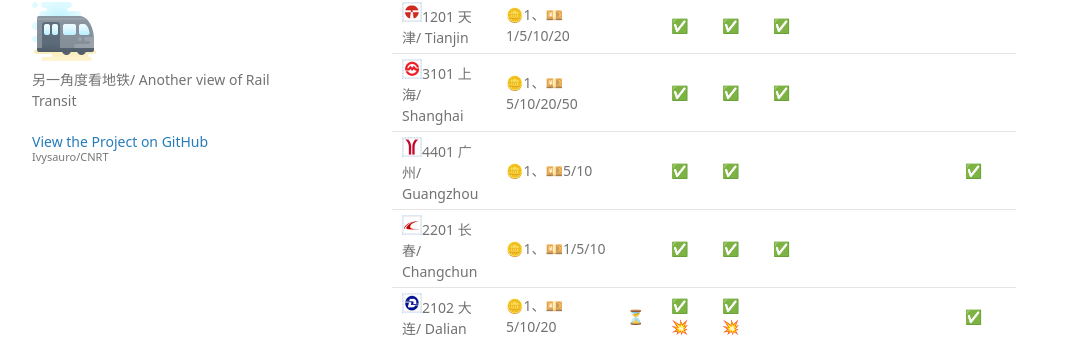
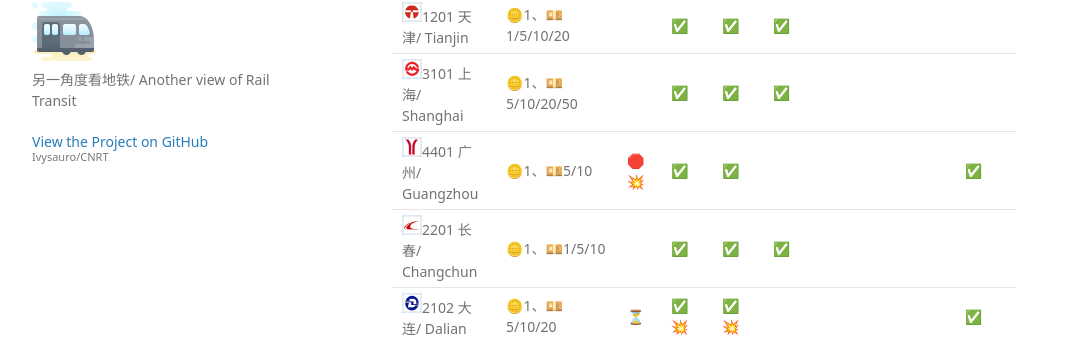
Before and after one commit to Ivysauro/CNRT, a Jekyll site: the page built from data/Pay.md, in a window 1280 px wide and 900 px high, scrolled down 4594 px. Shown: the part 109-452 px from the top of the window, without its empty margins (178-1249 px from the left). Built offline with Jekyll 4.4.1, drawn with Linux system fonts in a browser that asks for light colours; some web fonts are replaced; our own code applies the rules of GitHub Pages for plain Markdown files; a script that is not in the unit is left out.

Commit message:
🍊更新广州数据

```diff
--- a/data/Pay.md
+++ b/data/Pay.md
@@ -131,7 +131,7 @@
 | <img src="https://raw.githubusercontent.com/Ivysauro/CNRT/master/images/city/bj.gif" width="20" hegiht="20"/>1101 北京/ Beijing | 🪙1、💴5/10 | ✅💥 | ✅ | ✅ | ✅ | ⏳ |  |  | ✅ |  |
 | <img src="https://raw.githubusercontent.com/Ivysauro/CNRT/master/images/city/tj.gif" width="20" hegiht="20"/>1201 天津/ Tianjin | 🪙1、💴1/5/10/20 |  | ✅ | ✅ | ✅ |  |  |  |  |  |
 | <img src="https://raw.githubusercontent.com/Ivysauro/CNRT/master/images/city/sh.gif" width="20" hegiht="20"/>3101 上海/ Shanghai | 🪙1、💴5/10/20/50 |  | ✅ | ✅ | ✅ |  |  |  |  |  |
-| <img src="https://raw.githubusercontent.com/Ivysauro/CNRT/master/images/city/gz.gif" width="20" hegiht="20"/>4401 广州/ Guangzhou | 🪙1、💴5/10 |  | ✅ | ✅ |  |  |  |  | ✅ |  |
+| <img src="https://raw.githubusercontent.com/Ivysauro/CNRT/master/images/city/gz.gif" width="20" hegiht="20"/>4401 广州/ Guangzhou | 🪙1、💴5/10 | 🛑💥 | ✅ | ✅ |  |  |  |  | ✅ |  |
 | <img src="https://raw.githubusercontent.com/Ivysauro/CNRT/master/images/city/cc.gif" width="20" hegiht="20"/>2201 长春/ Changchun | 🪙1、💴1/5/10 |  | ✅ | ✅ | ✅ |  |  |  |  |  |
 | <img src="https://raw.githubusercontent.com/Ivysauro/CNRT/master/images/city/dl.gif" width="20" hegiht="20"/>2102 大连/ Dalian | 🪙1、💴5/10/20 | ⏳ | ✅💥 | ✅💥 |  |  |  |  | ✅ |  |
 | <img src="https://raw.githubusercontent.com/Ivysauro/CNRT/master/images/city/wh.gif" width="20" hegiht="20"/>4201 武汉/ Wuhan | 🪙0.5/1、💴5/10/20 |  | ✅ | ✅ | ✅ |  |  |  | ✅ |  |
```
